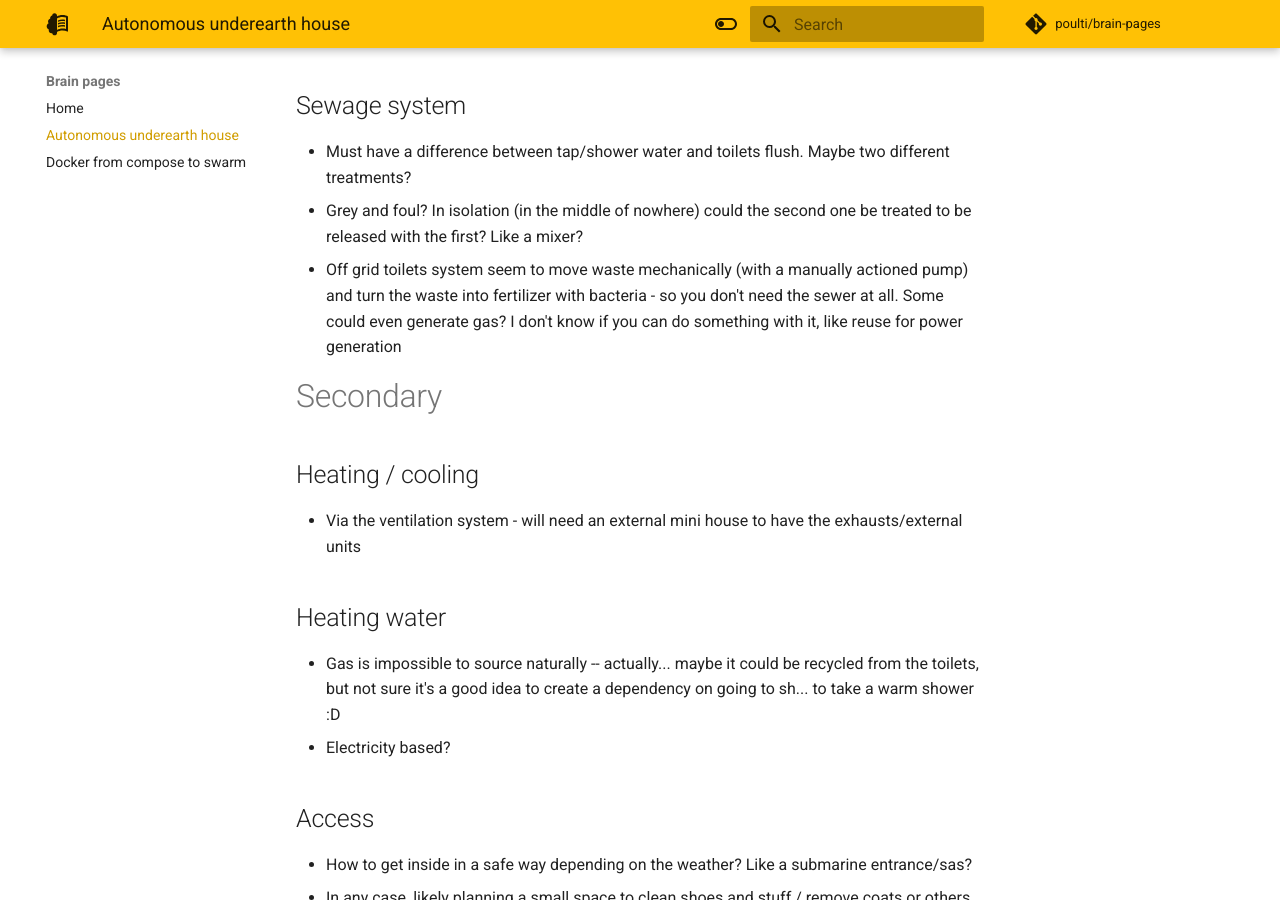
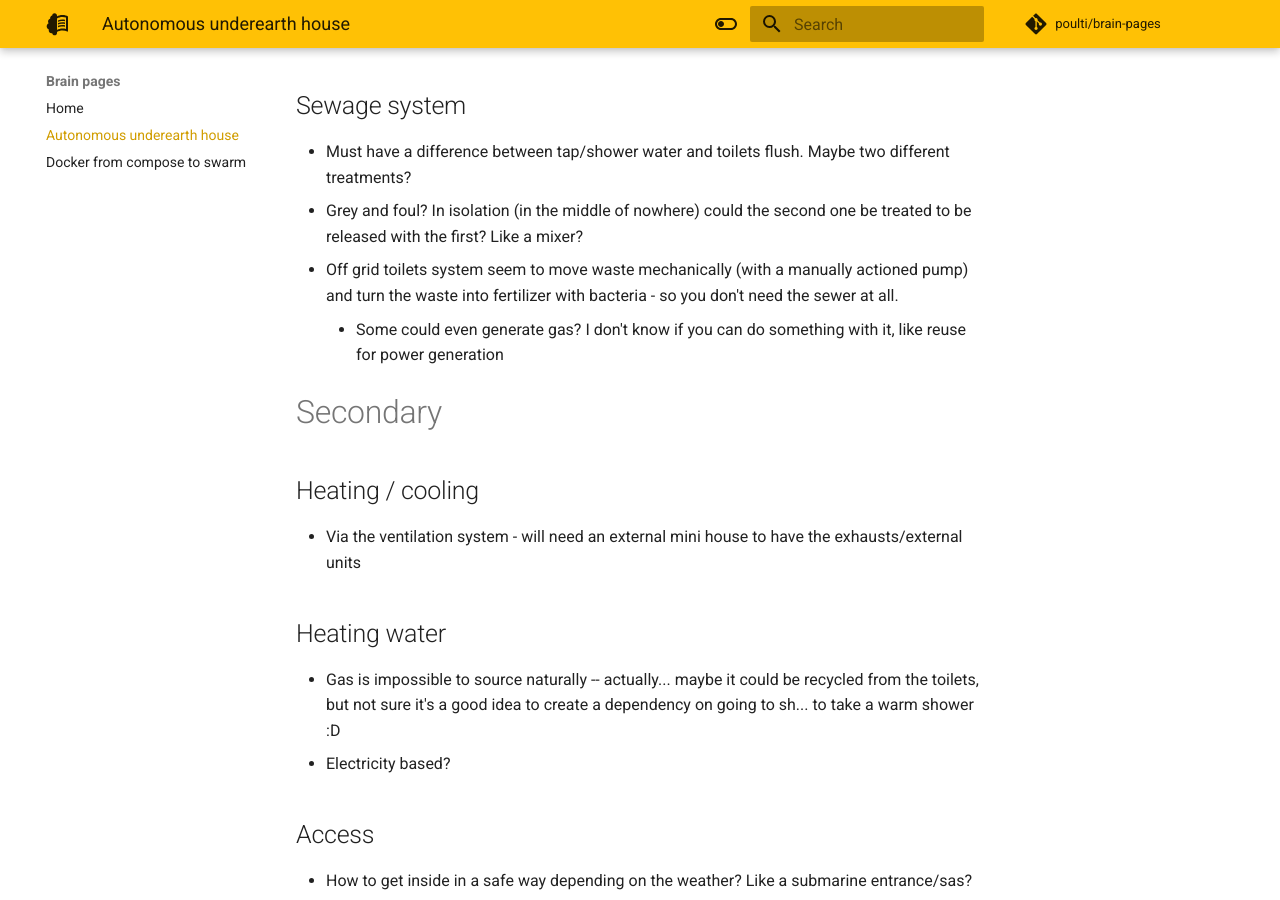
Before and after one commit to poulti/brain-pages, an MkDocs documentation site: the page built from docs/autonomous-underearth-house.md, in a window 1280 px wide and 900 px high, scrolled down 1906 px. Built offline with MkDocs 1.6.1 and Material for MkDocs 9.7.7, drawn with Linux system fonts in a browser that asks for light colours; comment, search, counter and statistics services are not loaded.

Commit message:
new item for gas gen

```diff
--- a/docs/autonomous-underearth-house.md
+++ b/docs/autonomous-underearth-house.md
@@ -43,7 +43,8 @@ Overall, probably easier to have a prefab pod that is built for underground cond
 ## Sewage system
 - Must have a difference between tap/shower water and toilets flush. Maybe two different treatments?
 - Grey and foul? In isolation (in the middle of nowhere) could the second one be treated to be released with the first? Like a mixer?
-- Off grid toilets system seem to move waste mechanically (with a manually actioned pump) and turn the waste into fertilizer with bacteria - so you don't need the sewer at all. Some could even generate gas? I don't know if you can do something with it, like reuse for power generation
+- Off grid toilets system seem to move waste mechanically (with a manually actioned pump) and turn the waste into fertilizer with bacteria - so you don't need the sewer at all.
+    - Some could even generate gas? I don't know if you can do something with it, like reuse for power generation
 
 
 # Secondary
```
